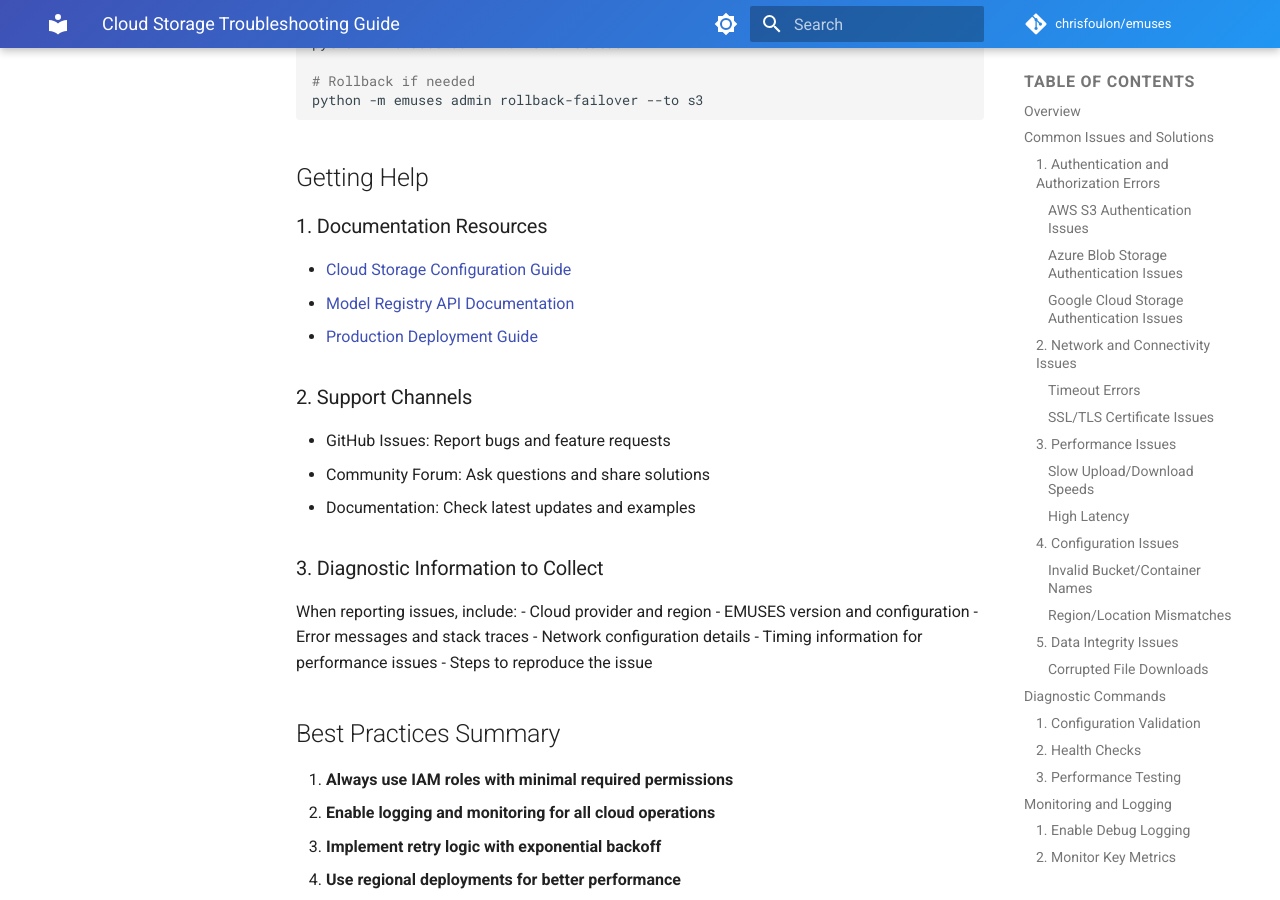
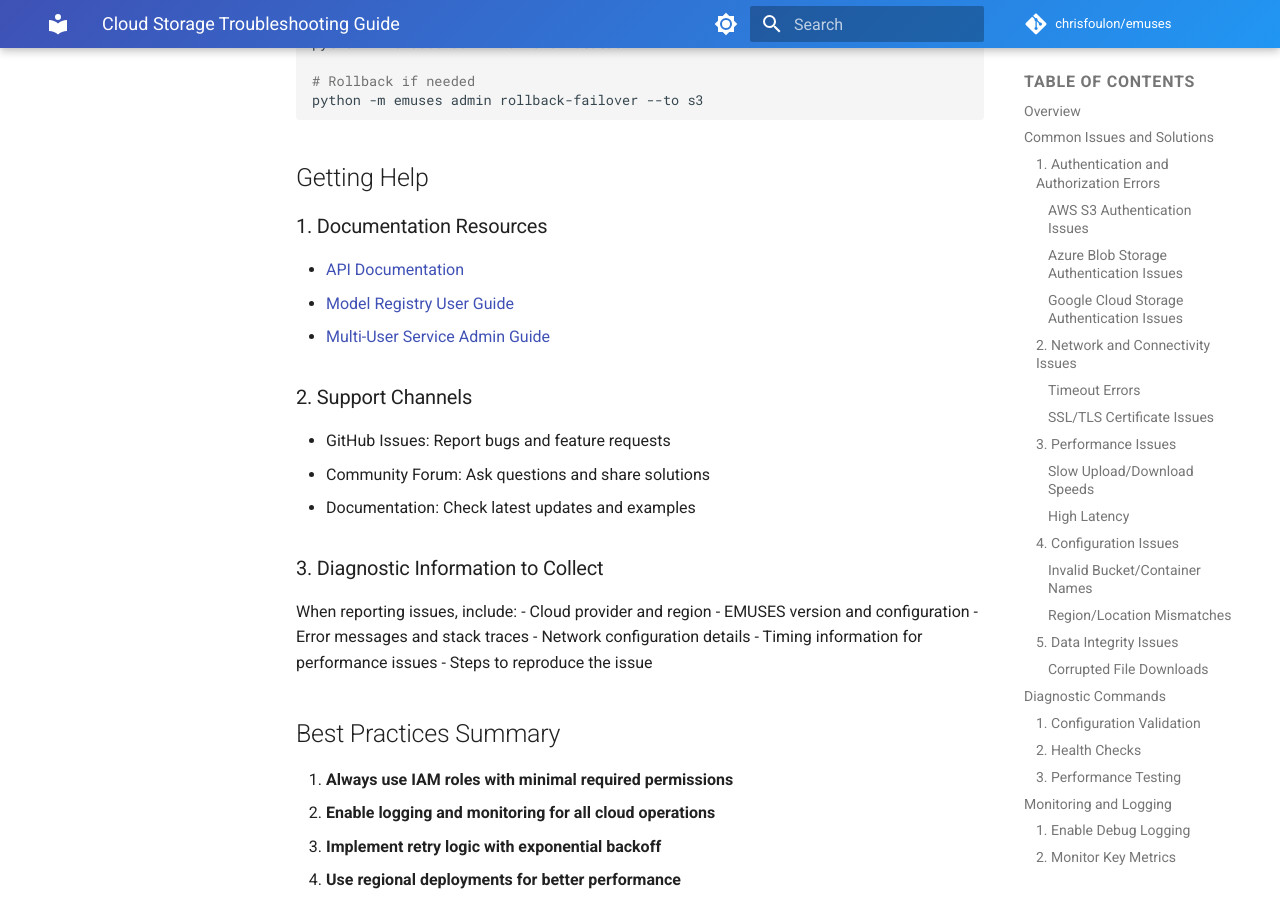
Before and after one commit to chrisfoulon/emuses, an MkDocs documentation site: the page built from docs/cloud-troubleshooting.md, in a window 1280 px wide and 900 px high, scrolled down 8488 px. Built offline with MkDocs 1.6.1 and Material for MkDocs 9.7.7, drawn with Linux system fonts in a browser that asks for light colours; comment, search, counter and statistics services are not loaded.

Commit message:
docs: fix broken links and navigation after cleanup
Fixed MkDocs strict mode build failures by resolving all broken links:

Navigation Fixes:
- Removed reference to deleted test-analysis/test_analysis_summary.md
- Added testing-config-isolation.md to Development section

Link Corrections:
- Fixed ADMIN_GUIDE.md references to point to multi-user-service/admin-guide.md
- Updated cloud-troubleshooting.md links to existing documentation
- Fixed index.md testing reference

Build Status:
- mkdocs build --strict now passes with zero warnings
- All internal links verified and working
- GitHub Pages deployment ready

🤖 Generated with [Claude Code](https://claude.ai/code)

Co-Authored-By: Claude <noreply@anthropic.com>

```diff
--- a/docs/cloud-troubleshooting.md
+++ b/docs/cloud-troubleshooting.md
@@ -406,9 +406,9 @@ python -m emuses admin rollback-failover --to s3
 
 ### 1. Documentation Resources
 
-- [Cloud Storage Configuration Guide](cloud-storage-config.md)
-- [Model Registry API Documentation](api-reference.md)
-- [Production Deployment Guide](production-deployment.md)
+- [API Documentation](API_REFERENCE.md)
+- [Model Registry User Guide](model-registry/user_guide.md)
+- [Multi-User Service Admin Guide](multi-user-service/admin-guide.md)
 
 ### 2. Support Channels
 
--- a/mkdocs.yml
+++ b/mkdocs.yml
@@ -103,8 +103,8 @@ nav:
     - API Integration: 'examples/api_integration.md'
   - Development:
     - Architecture: 'emuses/architecture.md'
-    - Testing: 'test-analysis/test_analysis_summary.md'
     - Testing Commands: 'testing-commands.md'
+    - Testing Configuration: 'testing-config-isolation.md'
   - Model Registry:
     - Overview: 'model-registry/user_guide.md'
     - Integration Plan: 'model-registry/plan_4_integration.md'
```
Also changed, not shown: docs/API_REFERENCE.md (+1 -1 lines), docs/RESEARCH_WORKFLOWS.md (+1 -1 lines), docs/USER_GUIDE.md (+1 -1 lines), docs/index.md (+1 -1 lines).
